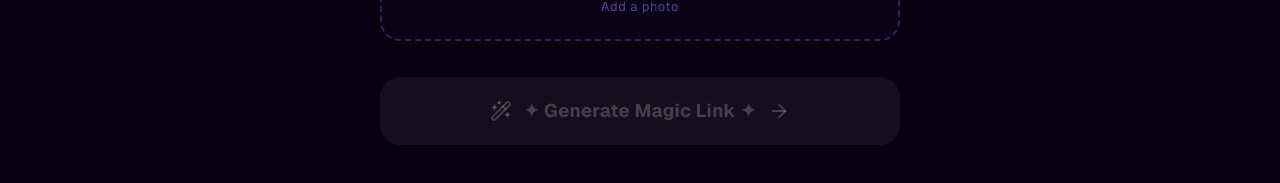
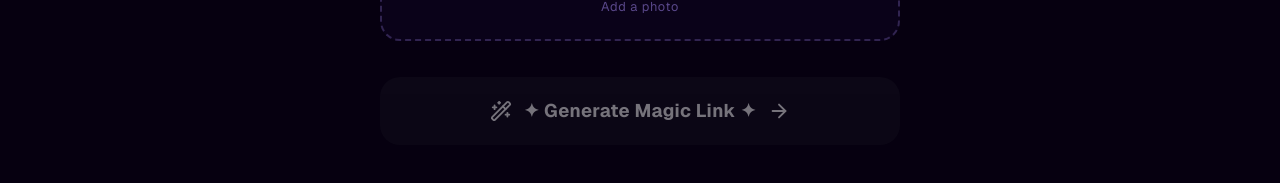
Before and after one commit to Mianhassam96/WishMian, a Next.js app: page / in a window 1280 px wide. Shown: the part 1177-1360 px from the top of the page. Built offline with nearby package versions, Linux system fonts and the light colour scheme.

Commit message:
fix: favicon via app/icon.png (basePath-aware) + button guard + missing field hint

```diff
--- a/src/app/layout.tsx
+++ b/src/app/layout.tsx
@@ -10,13 +10,8 @@ export const metadata: Metadata = {
     "Create a magical animated wish link. No signup. No backend. Pure cinematic shock reveal experience.",
   keywords: ["birthday wish", "eid mubarak", "wedding wishes", "animated greeting", "wish link"],
   authors: [{ name: "Mianhassam96" }],
-  icons: {
-    icon: [
-      { url: "/favicon.svg", type: "image/svg+xml" },
-      { url: "/favicon.png", sizes: "32x32", type: "image/png" },
-    ],
-    apple: [{ url: "/apple-touch-icon.png", sizes: "180x180" }],
-  },
+  // Next.js automatically serves app/icon.png and app/apple-icon.png
+  // with the correct basePath — no manual href needed
   manifest: "/manifest.json",
   openGraph: {
     title: "WishMian — Magical Wish Links",
@@ -29,17 +24,13 @@ export const metadata: Metadata = {
     title: "WishMian — Magical Wish Links",
     description: "Someone sent you a cinematic surprise. Tap to open.",
   },
-  themeColor: "#05050a",
 };
 
 export default function RootLayout({ children }: { children: React.ReactNode }) {
   return (
     <html lang="en">
       <head>
-        <link rel="icon" href="/favicon.svg" type="image/svg+xml" />
-        <link rel="icon" href="/favicon.png" sizes="32x32" />
-        <link rel="apple-touch-icon" href="/apple-touch-icon.png" />
-        <meta name="theme-color" content="#05050a" />
+        <meta name="theme-color" content="#060010" />
       </head>
       <body className={`${geist.variable} antialiased`}>{children}</body>
     </html>
--- a/src/app/page.tsx
+++ b/src/app/page.tsx
@@ -103,7 +103,7 @@ export default function HomePage() {
   const [copied, setCopied]     = useState(false);
   const fileRef = useRef<HTMLInputElement>(null);
 
-  const canGenerate = name.trim() && message.trim() && occasion && mood;
+  const canGenerate = !!(name.trim() && message.trim() && occasion && mood);
 
   const handlePhoto = (e: React.ChangeEvent<HTMLInputElement>) => {
     const file = e.target.files?.[0];
@@ -126,10 +126,10 @@ export default function HomePage() {
   };
 
   const handleGenerate = () => {
-    if (!canGenerate) return;
+    if (!name.trim() || !message.trim() || !occasion || !mood) return;
     const data: WishData = {
       name: name.trim(), from: from.trim(), message: message.trim(),
-      occasion: occasion!, mood: mood!, ...(photo ? { photo } : {}),
+      occasion: occasion, mood: mood, ...(photo ? { photo } : {}),
     };
     const encoded = encodeWish(data);
     const origin = window.location.origin;
@@ -344,8 +344,19 @@ export default function HomePage() {
 
               {/* Generate button */}
               <motion.div {...fadeUp(0.34)}>
-                <motion.button onClick={handleGenerate} disabled={!canGenerate}
-                  whileHover={canGenerate ? { scale: 1.02, y: -2 } : {}}
+                {/* Missing fields hint */}
+                {!canGenerate && (name || message || occasion || mood) && (
+                  <motion.p
+                    initial={{ opacity: 0 }} animate={{ opacity: 1 }}
+                    style={{ textAlign: "center", fontSize: "0.75rem", color: "rgba(251,191,36,0.7)", marginBottom: 10, letterSpacing: "0.05em" }}
+                  >
+                    {!name.trim() ? "⚠ Enter a name" : !message.trim() ? "⚠ Write a message" : !occasion ? "⚠ Pick an occasion" : "⚠ Pick a mood"}
+                  </motion.p>
+                )}
+                <motion.button
+                  type="button"
+                  onClick={handleGenerate}
+                  whileHover={canGenerate ? { scale: 1.02, y: -2 } : { scale: 1.01 }}
                   whileTap={canGenerate ? { scale: 0.98 } : {}}
                   style={{
                     position: "relative", width: "100%", height: 68, borderRadius: 20,
@@ -358,15 +369,15 @@ export default function HomePage() {
                       : "none",
                     display: "flex", alignItems: "center", justifyContent: "center", gap: 12,
                     transition: "all 0.3s",
+                    opacity: canGenerate ? 1 : 0.45,
                   }}>
                   {canGenerate && <Shimmer />}
-                  <Wand2 size={22} color={canGenerate ? "#fff" : "rgba(255,255,255,0.2)"} style={{ position: "relative", zIndex: 1 }} />
+                  <Wand2 size={22} color="#fff" style={{ position: "relative", zIndex: 1 }} />
                   <span style={{
                     fontSize: "1.15rem", fontWeight: 700, letterSpacing: "0.02em",
-                    color: canGenerate ? "#fff" : "rgba(255,255,255,0.2)",
-                    position: "relative", zIndex: 1,
+                    color: "#fff", position: "relative", zIndex: 1,
                   }}>✦ Generate Magic Link ✦</span>
-                  <ArrowRight size={22} color={canGenerate ? "#fff" : "rgba(255,255,255,0.2)"} style={{ position: "relative", zIndex: 1 }} />
+                  <ArrowRight size={22} color="#fff" style={{ position: "relative", zIndex: 1 }} />
                 </motion.button>
               </motion.div>
 
```
Also changed, not shown: public/manifest.json, src/app/apple-icon.png (added), src/app/icon.png (added).
